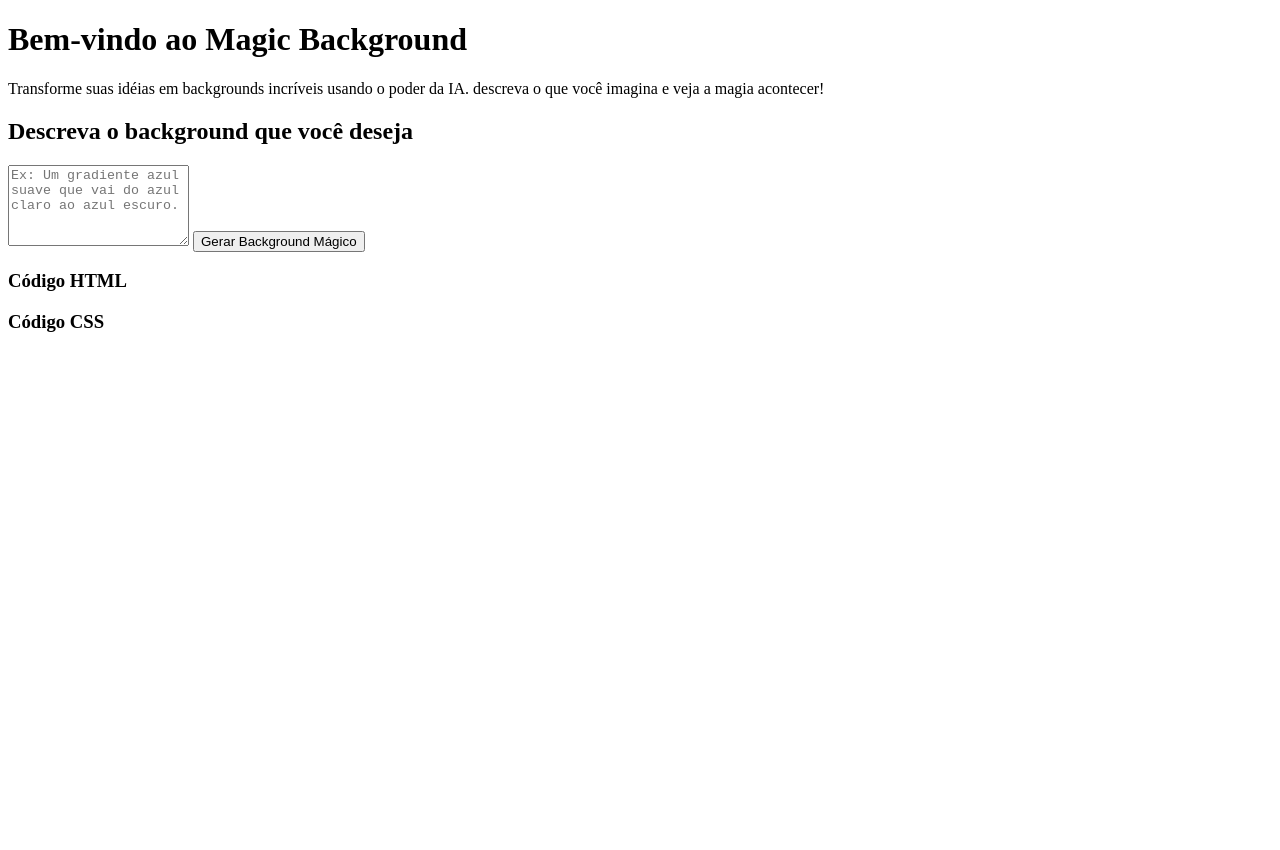
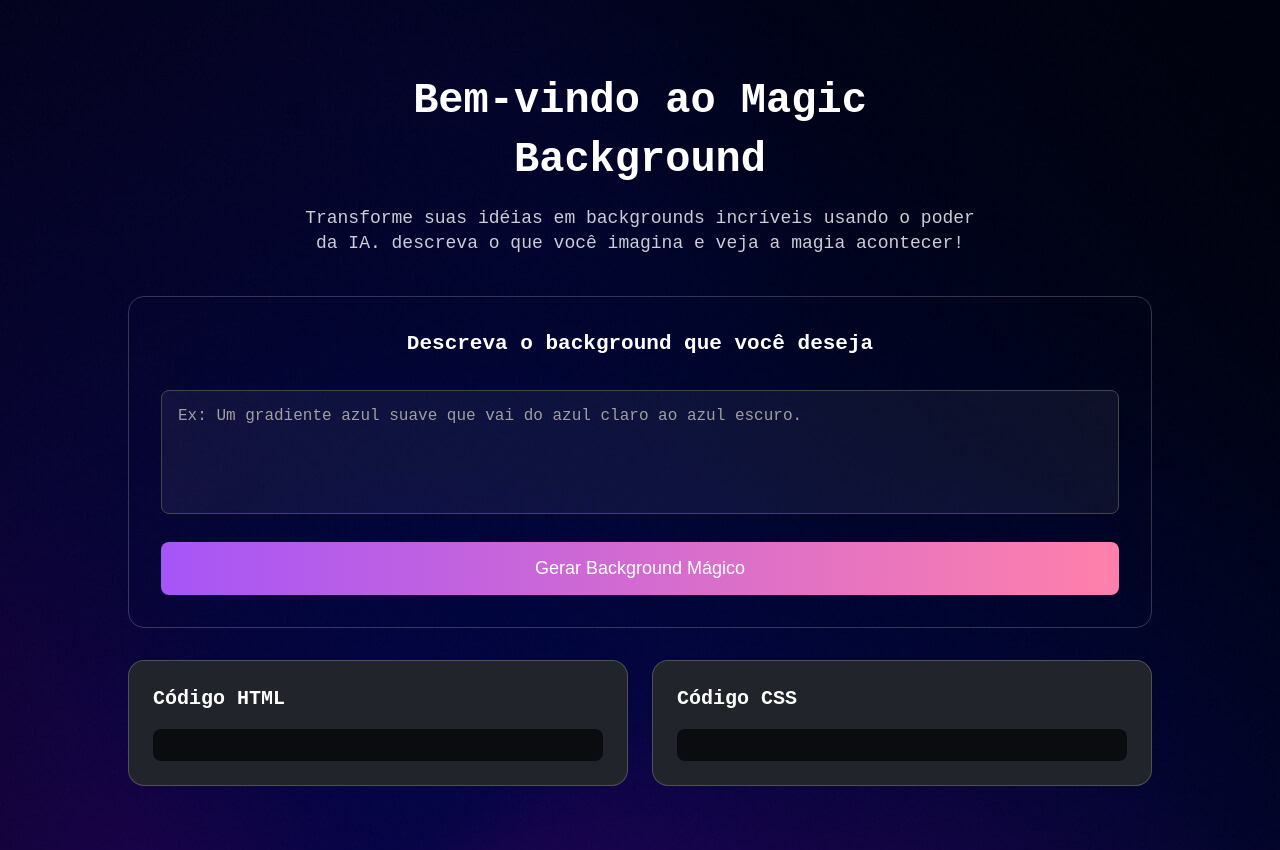
Before and after one commit to marvieiradev/magic-background, a plain HTML site: page index.html in a window 1280 px wide. Before the commit the page ends 800 px from the top, so only its background shows below. Drawn offline with Linux system fonts and the light colour scheme.

Commit message:
add styles

```diff
--- a/index.html
+++ b/index.html
@@ -3,19 +3,20 @@
   <head>
     <meta charset="UTF-8" />
     <meta name="viewport" content="width=device-width, initial-scale=1.0" />
+    <link rel="stylesheet" href="style.css" />
     <title>Magic Background</title>
   </head>
   <body>
     <header class="header">
       <h1>Bem-vindo ao Magic Background</h1>
-      <p>
+      <p class="subtitle">
         Transforme suas idéias em backgrounds incríveis usando o poder da IA.
         descreva o que você imagina e veja a magia acontecer!
       </p>
     </header>
     <main class="container">
       <section class="card main-card">
-        <h2>Descreva o background que você deseja</h2>
+        <h2 class="card-header">Descreva o background que você deseja</h2>
         <form class="form-group">
           <textarea
             id="description"
--- /dev/null
+++ b/style.css
@@ -0,0 +1,125 @@
+@import url("https://fonts.googleapis.com/css2?family=Geist:wght@100..900&family=JetBrains+Mono:ital,wght@0,100..800;1,100..800&display=swap");
+
+* {
+  margin: 0;
+  padding: 0;
+  box-sizing: border-box;
+}
+
+body {
+  background-color: #0f131a;
+  color: #ffffff;
+  background: url(bg.jpg);
+  font-family: "Roboto Mono", monospace;
+  line-height: 1.4;
+  padding: 32px 24px;
+}
+
+.header {
+  margin: 40px auto;
+  z-index: 99;
+  position: relative;
+  max-width: 700px;
+}
+
+.header h1 {
+  margin-bottom: 16px;
+  font-size: 42px;
+  text-align: center;
+}
+
+.header .subtitle {
+  text-align: center;
+  font-size: 18px;
+  color: rgba(255, 255, 255, 0.8);
+}
+
+.container {
+  max-width: 1024px;
+  margin: 0 auto;
+  z-index: 99;
+  position: relative;
+}
+
+.card {
+  border: 1px solid rgba(255, 255, 255, 0.2);
+  border-radius: 16px;
+  padding: 32px;
+  margin-bottom: 32px;
+}
+
+.card-header {
+  margin-bottom: 32px;
+  font-size: 21px;
+  text-align: center;
+}
+
+.form-group textarea {
+  background-color: rgba(255, 255, 255, 0.05);
+  color: #ffffff;
+  width: 100%;
+  min-height: 120px;
+  padding: 16px;
+  border: 1px solid #474646;
+  border-radius: 8px;
+  font-size: 16px;
+  margin-bottom: 20px;
+  resize: none;
+}
+
+.form-group textarea:focus {
+  outline: none;
+  border-color: #a655f7;
+}
+
+.form-group textarea::placeholder {
+  color: #a19e9e;
+}
+
+.form-group .btn-magic {
+  width: 100%;
+  padding: 16px 32px;
+  background: linear-gradient(90deg, #a655f7 0%, #ff80aa 100%);
+  color: #ffffff;
+  border: none;
+  border-radius: 8px;
+  font-size: 18px;
+  cursor: pointer;
+  transition: all 0.3s ease;
+}
+
+.form-group .btn-magic:hover {
+  transform: translateY(-2px);
+}
+
+.preview-card {
+  display: none;
+}
+
+.code-grid {
+  display: flex;
+  gap: 24px;
+}
+
+.code-card {
+  background-color: #21242a;
+  border: 1px solid rgba(255, 255, 255, 0.2);
+  border-radius: 16px;
+  padding: 24px;
+  width: 50%;
+}
+
+.code-title {
+  font-size: 20px;
+  margin-bottom: 16px;
+}
+
+.code-block {
+  background-color: #0a0c10;
+  color: #5eead4;
+  border-radius: 8px;
+  padding: 16px;
+  font-size: 14px;
+  white-space: pre-wrap;
+  word-wrap: break-word;
+}
```
Also changed, not shown: bg.jpg (added).
